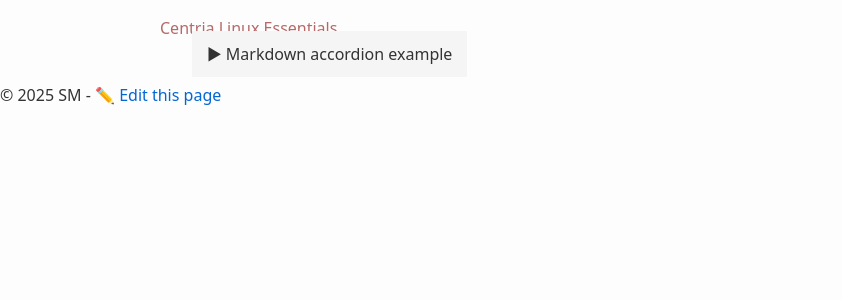
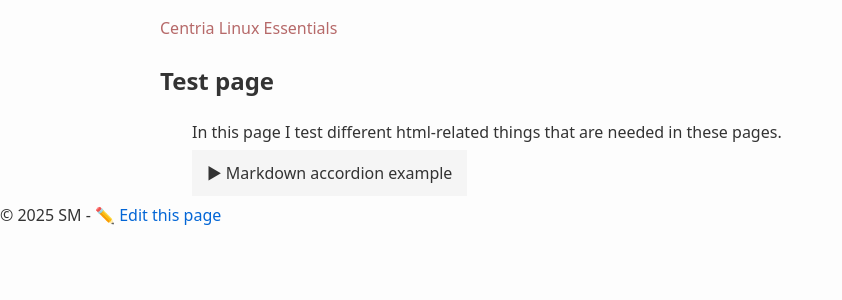
Before and after one commit to averkoc/lx, a Jekyll site: the page built from docs/t1.md, in a window 1280 px wide. Shown: the top 300 px of the page, without its empty margins (0-842 px from the left). Built offline with Jekyll 4.4.1, drawn with Linux system fonts in a browser that asks for light colours.

Commit message:
Create test page for HTML experiments
Added a test page for experimenting with HTML-related features and accordions.

```diff
--- a/docs/t1.md
+++ b/docs/t1.md
@@ -2,6 +2,8 @@
 layout: default
 title: ""
 ---
+## Test page
+In this page I test different html-related things that are needed in these pages.
 
 {% capture mycontent %}
 ### Header inside accordion
```
